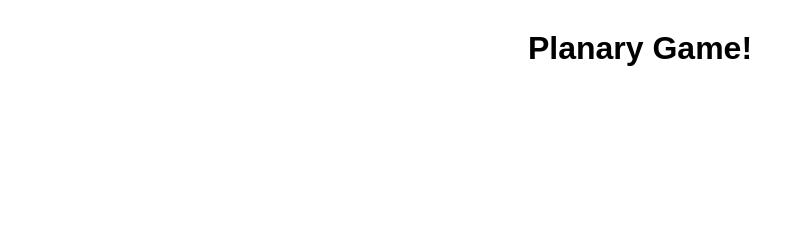
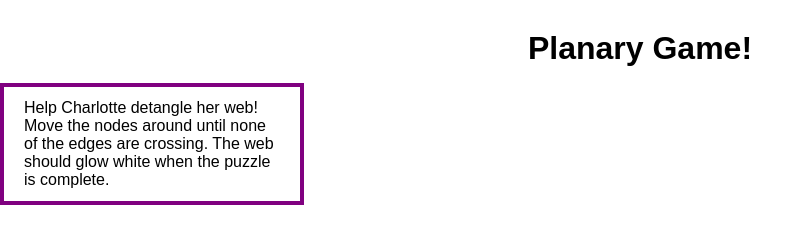
Before and after one commit to JoyJing1/Planarity, a website: page index.html in a window 1280 px wide. Shown: the whole page, without its empty margins (0-812 px from the left). Drawn offline with nearby package versions, Linux system fonts and the light colour scheme.

Commit message:
Add game explanation to the corner

```diff
--- a/css/planary.css
+++ b/css/planary.css
@@ -89,11 +89,17 @@ a.next-level-modal {
   text-align: center;
 }
 
-
 h1 {
   text-align: center;
   margin: 0 auto;
   margin-top: 30px;
+}
+
+p.description {
+  width: 20%;
+  padding: 12px 20px;
+  border: 4px solid purple;
+  position: absolute;
 }
 
 body {
--- a/index.html
+++ b/index.html
@@ -9,6 +9,7 @@
 
   <body>
     <h1>Planary Game!</h1>
+    <p class="description">Help Charlotte detangle her web! Move the nodes around until none of the edges are crossing. The web should glow white when the puzzle is complete.</p>
 
     <div class="planary-root"></div>
     <div class="canvas-div clearfix">
```
